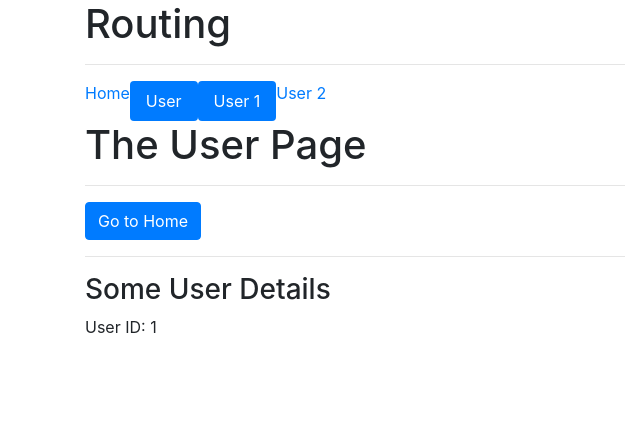
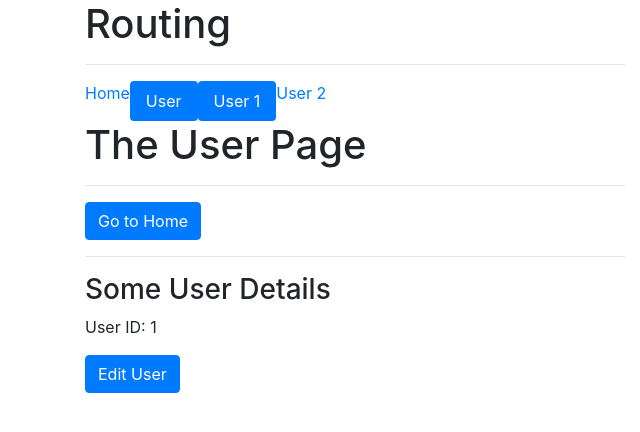
Before and after one commit to vladislavXXL/stock-trader, a Vue app: page /user/1 in a window 1280 px wide. Shown: the top 432 px of the page, without its empty margins (0-640 px from the left). Built offline with nearby package versions, Linux system fonts and the light colour scheme.

Commit message:
Dynamic router links

```diff
--- a/src/components/User/UserDetail.vue
+++ b/src/components/User/UserDetail.vue
@@ -2,6 +2,7 @@
     <div>
         <h3>Some User Details</h3>
         <p>User ID: {{ $route.params.id }}</p>
+        <router-link tag="button" class="btn btn-primary" :to="'/user/' + $route.params.id + '/edit'">Edit User</router-link>
     </div>
 </template>
 
```
